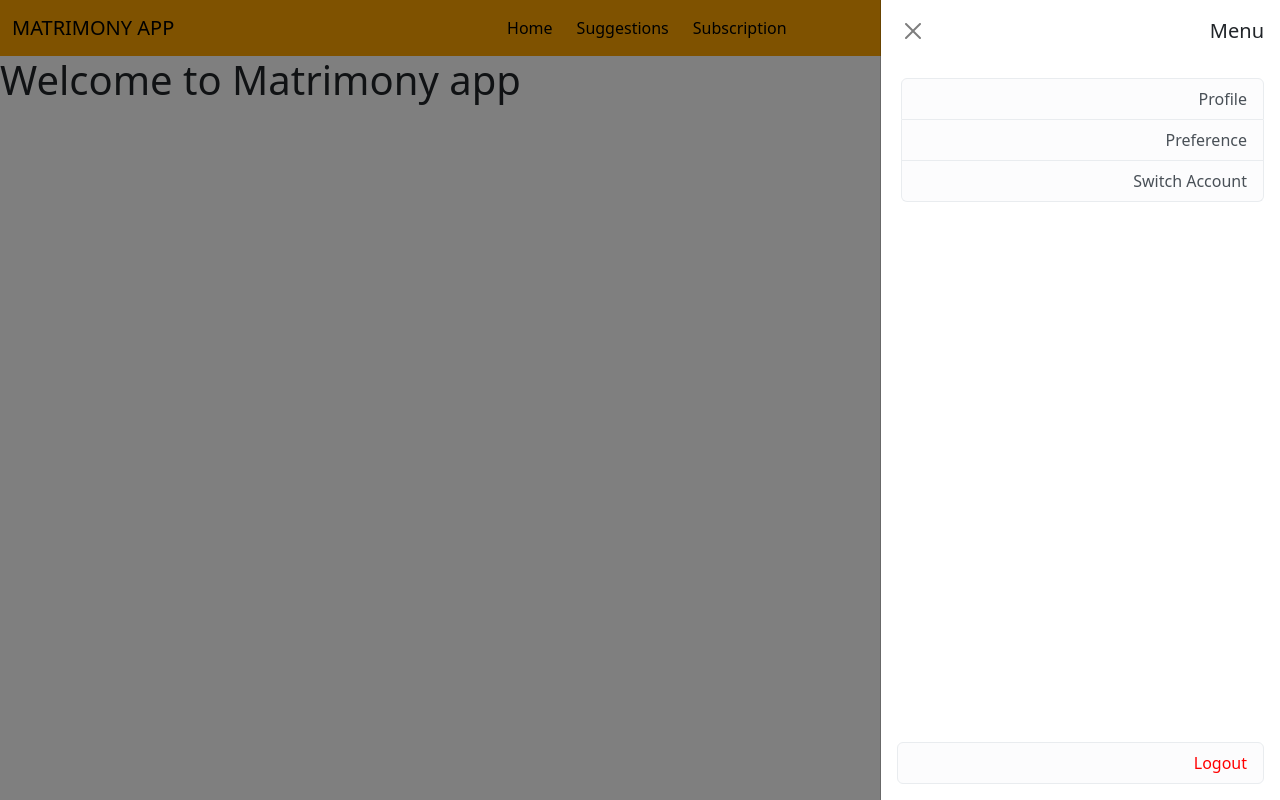
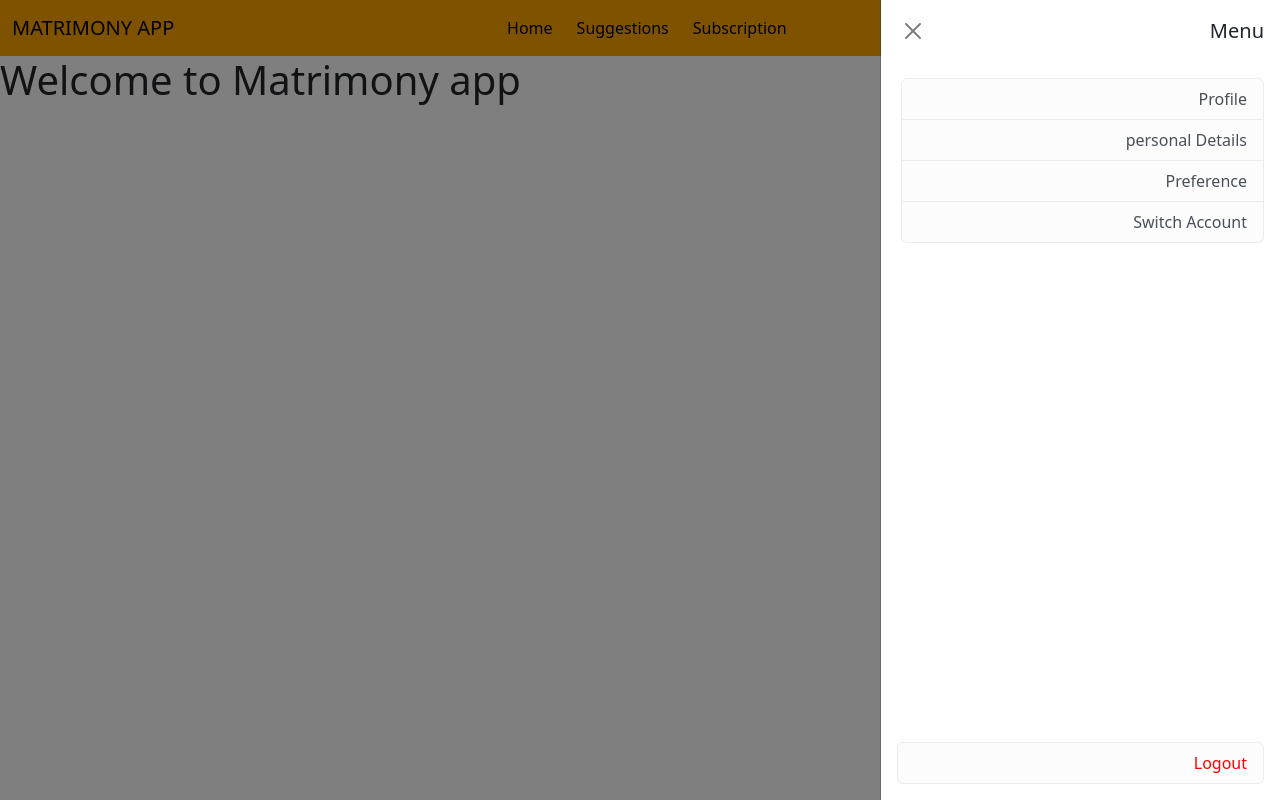
Before and after one commit to Tuttumon21/matrimony, a Django app: page /MatrimonyApp/home/ in a window 1280 px wide, after a click on "Menu". Run offline with Django 4.2, Linux system fonts and the light colour scheme; the visitor is signed in with stand-in values (Sample User, id 1).

Commit message:
"Updated templates and views for matrimony app: added modal for profile details, modified suggestion view to filter profiles based on partner preference, and added link to personal details in navbar."

```diff
--- a/matrimony/matrimonyApp/views.py
+++ b/matrimony/matrimonyApp/views.py
@@ -1,4 +1,4 @@
-from django.shortcuts import render, redirect
+from django.shortcuts import render, redirect, get_object_or_404
 from django.views.generic import TemplateView
 from .forms import ParentsDetailsForm,PartnerPreferenceForm
 from django.contrib.auth.decorators import login_required
@@ -56,14 +56,24 @@ class SuggestionView(LoginRequiredMixin, TemplateView):
     def get_context_data(self, **kwargs):
         context = super().get_context_data(**kwargs)
         user = self.request.user
+
         try:
             partner_preference = user.partner_preference
             profiles = User.objects.filter(
                 age__gte=partner_preference.age_min,
-                age__lte=partner_preference.age_max
+                age__lte=partner_preference.age_max,
+                parents_details__caste=partner_preference.caste,
+                parents_details__religion=partner_preference.religion,
+                parents_details__height__gte=partner_preference.height_min,
+                parents_details__height__lte=partner_preference.height_max,
+                parents_details__weight__gte=partner_preference.weight_min,
+                parents_details__weight__lte=partner_preference.weight_max,
+                parents_details__annual_income__gte=partner_preference.income_min,
+                parents_details__annual_income__lte=partner_preference.income_max,
+                education_level=partner_preference.qualification
             ).exclude(id=user.id).select_related('partner_preference').prefetch_related('parents_details')
+            context['profiles'] = profiles
         except PartnerPreference.DoesNotExist:
             profiles = User.objects.none()  # If no partner preference, show no profiles
 
-        context['profiles'] = profiles
         return context
--- a/matrimony/templates/shared/matrimonynavbar.html
+++ b/matrimony/templates/shared/matrimonynavbar.html
@@ -44,6 +44,7 @@
       <div class="row ms-1">
         <div class="list-group text-end" id="list-tab" role="tablist">
           <a class="list-group-item list-group-item-action list-group-item-light" href="{% url 'accounts:profile' %}">Profile</a>
+          <a class="list-group-item list-group-item-action list-group-item-light" href="{% url 'matrimonyApp:parents_details' %}">personal Details</a>
           <a class="list-group-item list-group-item-action list-group-item-light" href="{% url 'matrimonyApp:partner_preference' %}">Preference</a>
           <a class="list-group-item list-group-item-action list-group-item-light" href="{% url 'accounts:relationship_type' %}">Switch Account</a>
         </div>
```
Also changed, not shown: matrimony/matrimonyApp/templates/suggestions.html (+29 -8 lines), matrimony/matrimonyApp/migrations/0005_alter_parentsdetails_user_and_more.py (added), matrimony/matrimonyApp/migrations/0006_alter_partnerpreference_user.py (added), matrimony/matrimonyApp/migrations/0007_alter_parentsdetails_user_and_more.py (added).
